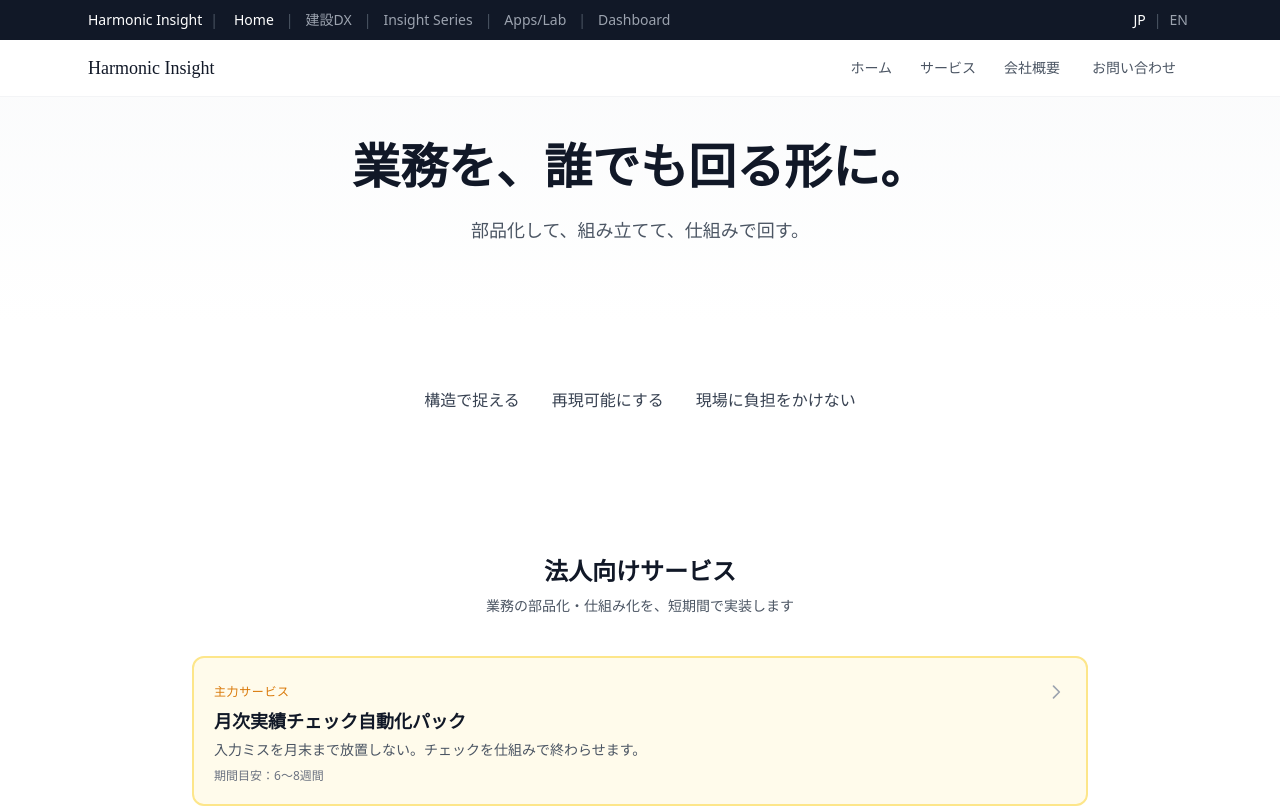
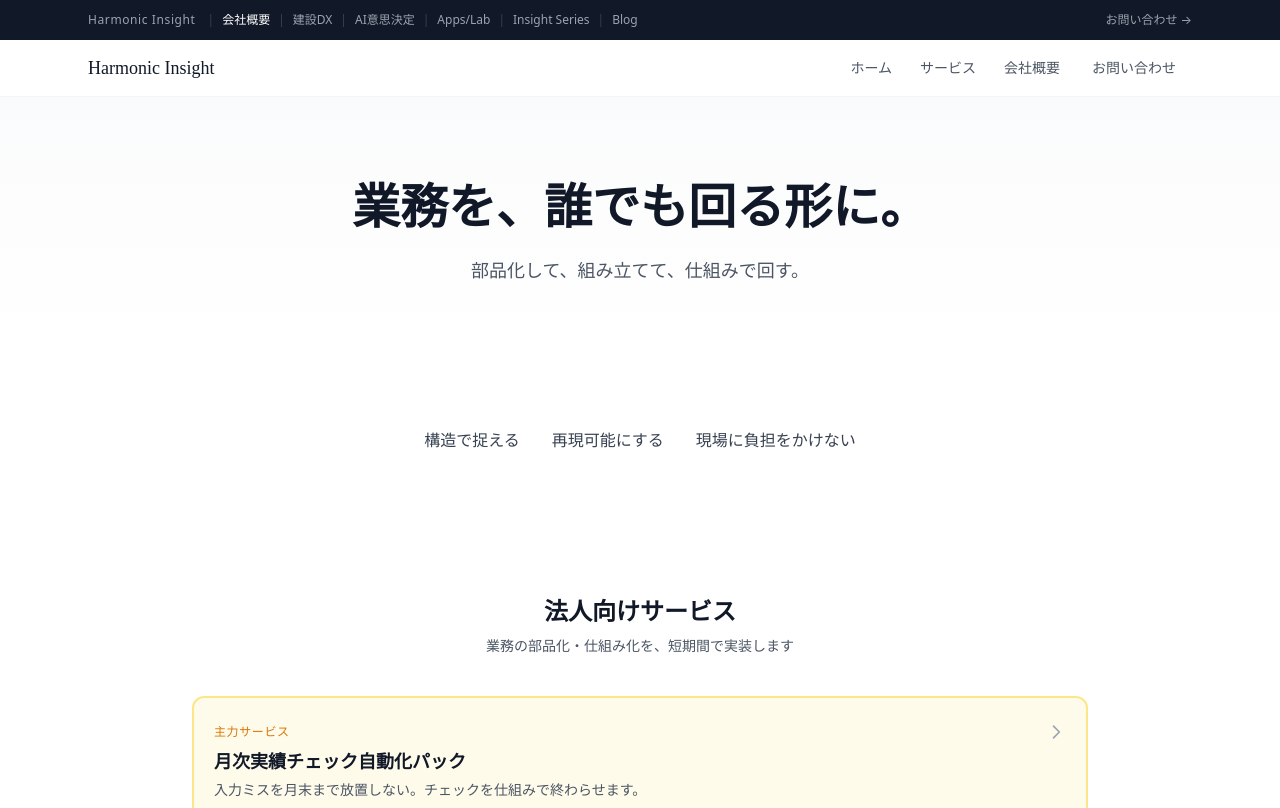
Before and after one commit to HarmonicInsight/site-corporate, a Next.js app: page / in a window 1280 px wide. Shown: the top 808 px of the page. Built offline with nearby package versions, Linux system fonts and the light colour scheme.

Commit message:
Integrate unified GlobalNav and SiteFooter

```diff
--- a/app/layout.tsx
+++ b/app/layout.tsx
@@ -1,5 +1,7 @@
 import type { Metadata } from "next";
 import "./globals.css";
+import { GlobalNav } from "@/components/GlobalNav";
+import { SiteFooter } from "@/components/SiteFooter";
 
 export const metadata: Metadata = {
   title: "Harmonic Insight LLC | 思考と創造を、形にする",
@@ -42,7 +44,11 @@ export default function RootLayout({
   return (
     <html lang="ja" className="scroll-smooth">
       <body className="bg-white text-gray-900 dark:bg-gray-950 dark:text-gray-100 transition-colors duration-300">
-        {children}
+        <GlobalNav />
+        <div className="pt-10">
+          {children}
+        </div>
+        <SiteFooter />
       </body>
     </html>
   );
```
